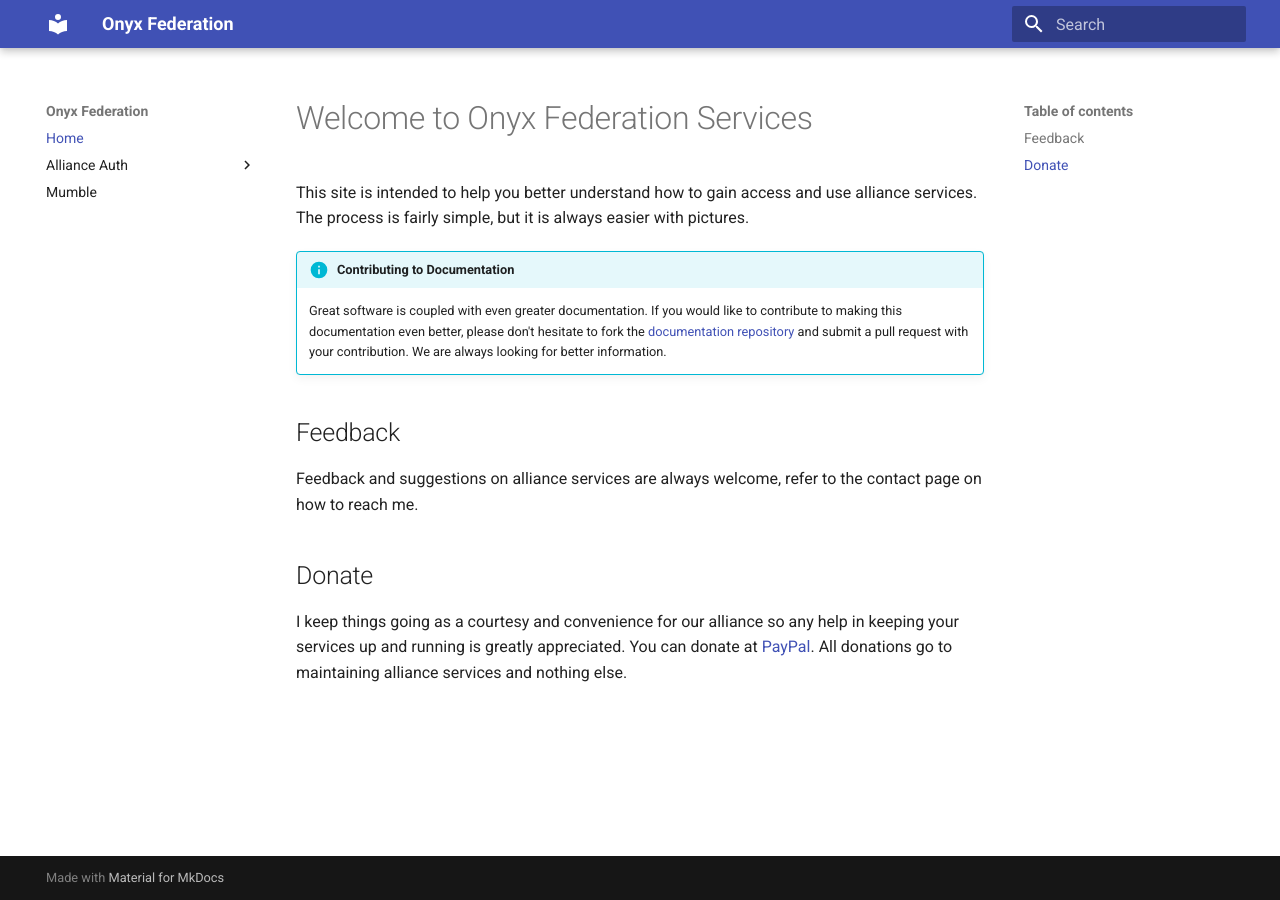
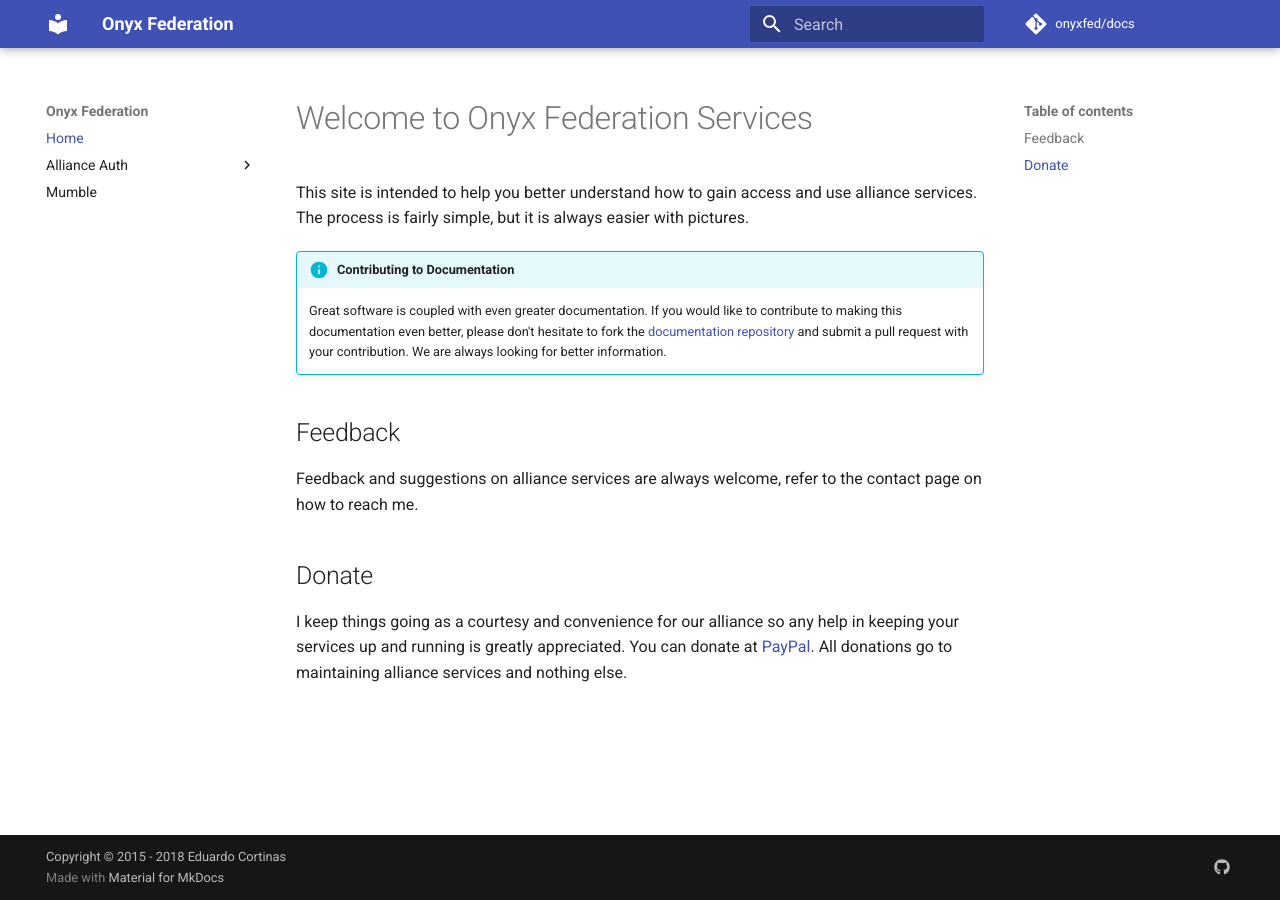
Before and after one commit to onyxfed/docs, an MkDocs documentation site: the page built from docs/index.md, in a window 1280 px wide. Built offline with MkDocs 1.6.1 and Material for MkDocs 9.7.7, drawn with Linux system fonts in a browser that asks for light colours; comment, search, counter and statistics services are not loaded; old or Windows-style settings are respelled for this version of MkDocs.

Commit message:
edit mkdocs.yml

```diff
--- a/mkdocs.yml
+++ b/mkdocs.yml
@@ -1,7 +1,16 @@
 # Information
 site_name: Onyx Federation
 site_description: 'Onyx Federation Services Documentation'
+site_url: 'https://github.com/onyxfed/docs'
 
+# Repository
+repo_name: 'onyxfed/docs'
+repo_url: 'https://github.com/onyxfed/docs'
+
+# Copyright
+copyright: 'Copyright &copy; 2015 - 2018 Eduardo Cortinas'
+
+# Documentation TOC
 pages:
     - Home: index.md
     - Alliance Auth:
@@ -16,3 +25,8 @@ theme:
 # Customization
 markdown_extensions:
     - admonition
+# Customization
+extra:
+  social:
+    - type: 'github'
+      link: 'https://github.com/onyxfed/docs'
```
